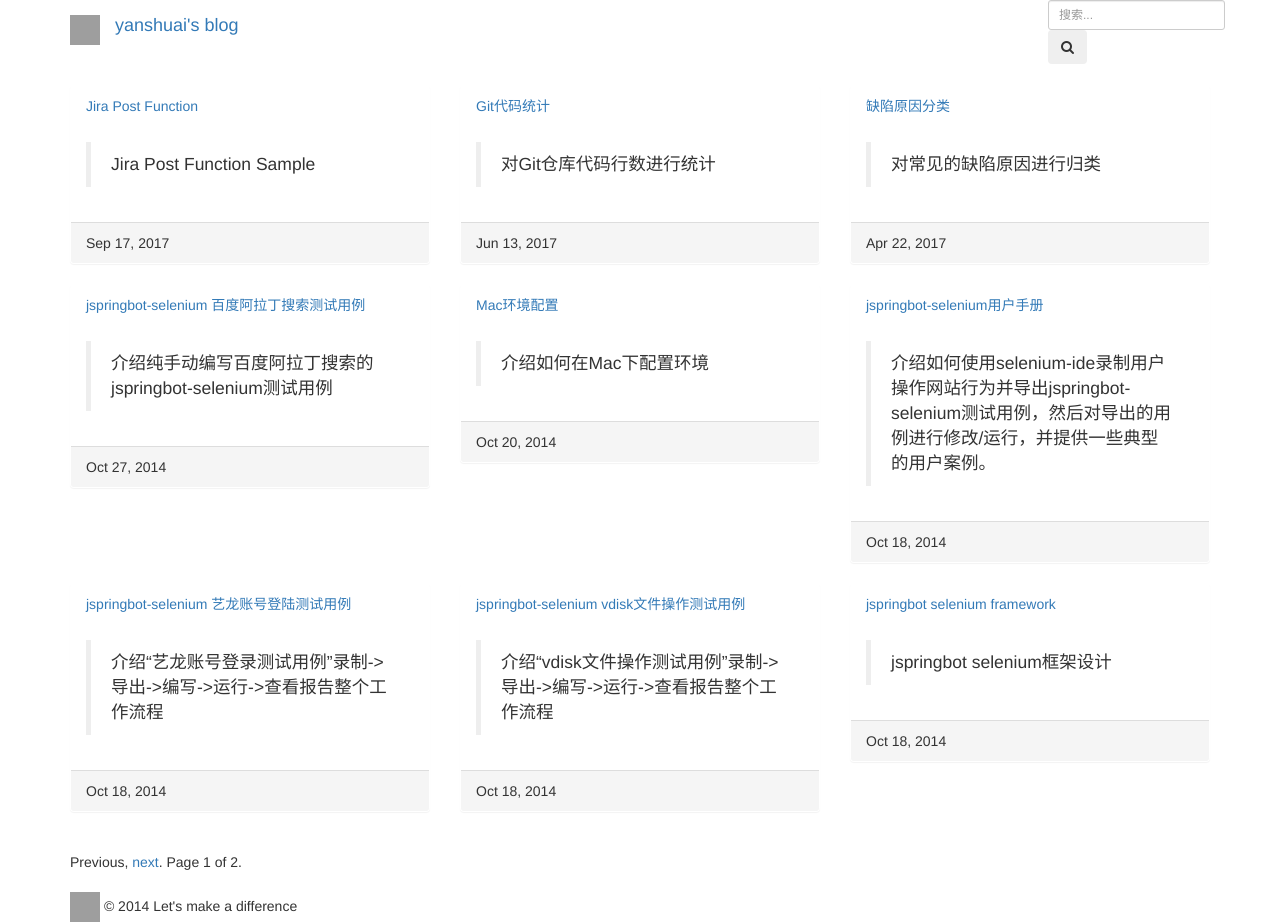
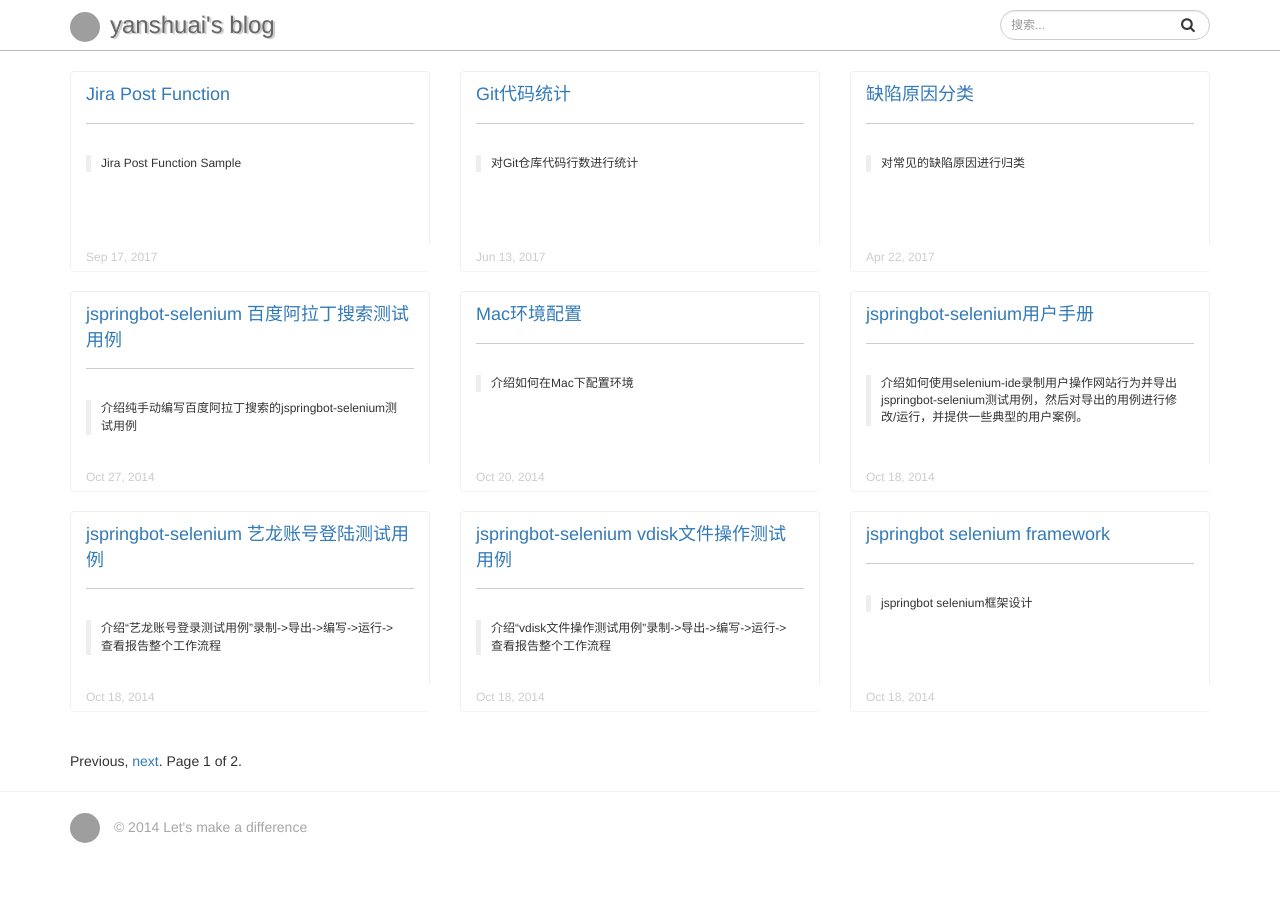
Before and after one commit to yanshuai/blog, a Jekyll site: the page built from index.html, in a window 1280 px wide. Built offline with Jekyll 4.4.1, drawn with Linux system fonts in a browser that asks for light colours; nearby versions of some CDN libraries; Markdown is read by kramdown in place of the engine named in the settings; the list of posts is cut into pages by our own code; a style sheet for code colours, icons or effects is not loaded; after the commit the page ends 900 px from its top, so only the background shows below that; grey boxes are pictures that could not be loaded.

Commit message:
更新html

```diff
--- a/_layouts/base.html
+++ b/_layouts/base.html
@@ -11,8 +11,8 @@
     <link rel="icon" href="/favicon.png">
     <link href="http://maxcdn.bootstrapcdn.com/bootstrap/3.2.0/css/bootstrap.min.css" rel="stylesheet">
     <link href="http://maxcdn.bootstrapcdn.com/font-awesome/4.1.0/css/font-awesome.min.css" rel="stylesheet">
-    <link rel="stylesheet" type="text/css" href="http://blog.yanshuai.space/css/pygments.css" />
-    <link rel="stylesheet" type="text/css" href="http://blog.yanshuai.space/css/blog.css" />
+    <link rel="stylesheet" type="text/css" href="css/pygments.css" />
+    <link rel="stylesheet" type="text/css" href="css/blog.css" />
 
     <!-- HTML5 shim and Respond.js IE8 support of HTML5 elements and media queries -->
     <!--[if lt IE 9]>
@@ -34,7 +34,7 @@
           <a class="avatar navbar-brand" href="http://www.yanshuai.space">
             <img src="https://avatars0.githubusercontent.com/u/745813?v=2&amp;s=30" alt="头像" title="yanshuai's photo">
           </a>
-          <a class="navbar-brand" href="http://blog.yanshuai.space">
+          <a class="navbar-brand" href="http://github.yanshuai.io/blog">
             <span>yanshuai's blog</span>
           </a>
         </div>
--- a/index.html
+++ b/index.html
@@ -10,7 +10,7 @@ title: 首页
         <div class="panel">
           <div class="panel-heading">
             <div class="title">
-              <a href="http://blog.yanshuai.space{{ post.url }}">{{ post.title }}</a>
+              <a href="http://github.yanshuai.com/blog/{{ post.url }}">{{ post.title }}</a>
             </div>
           </div>
           <div class="panel-body">
```
